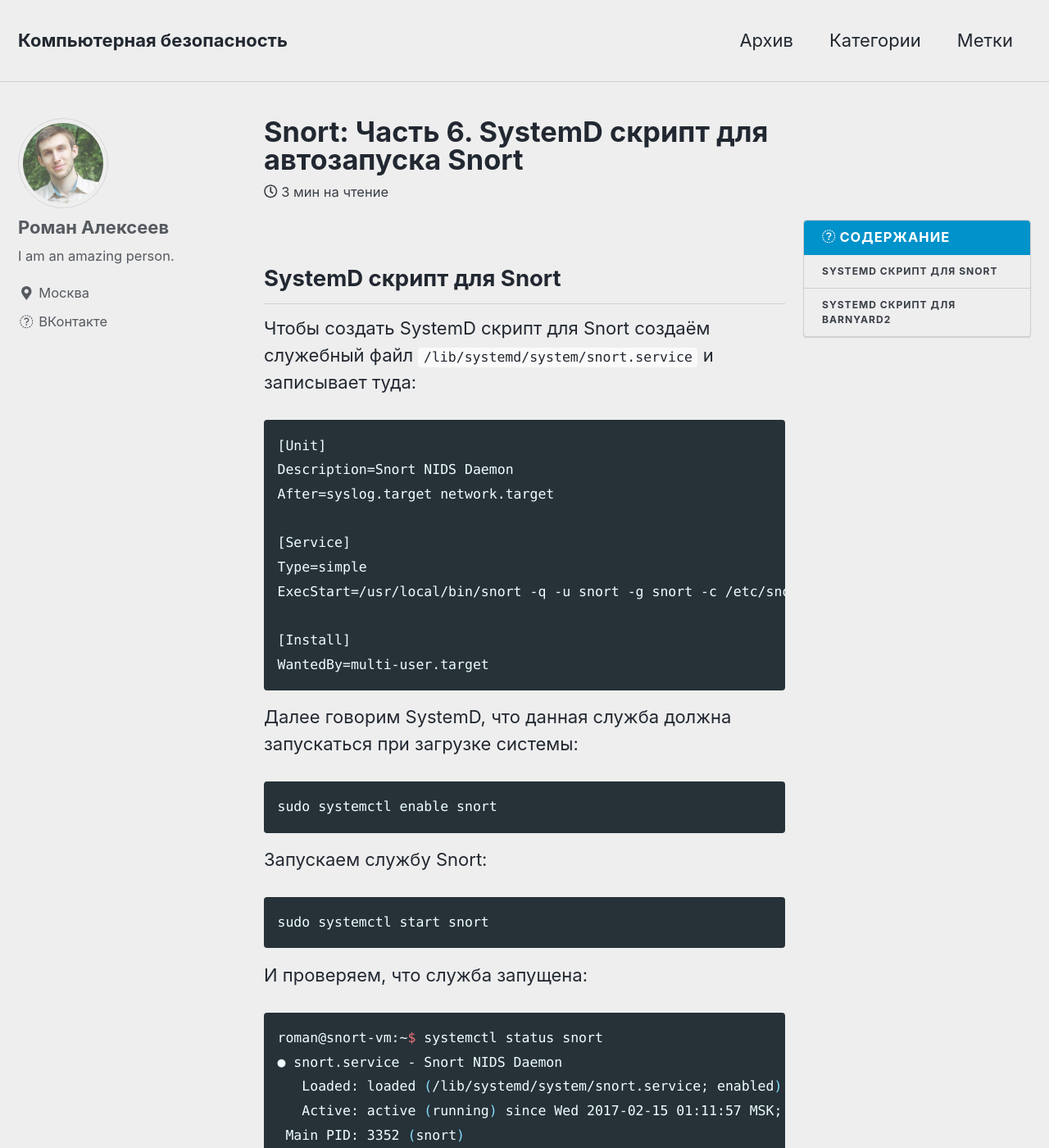
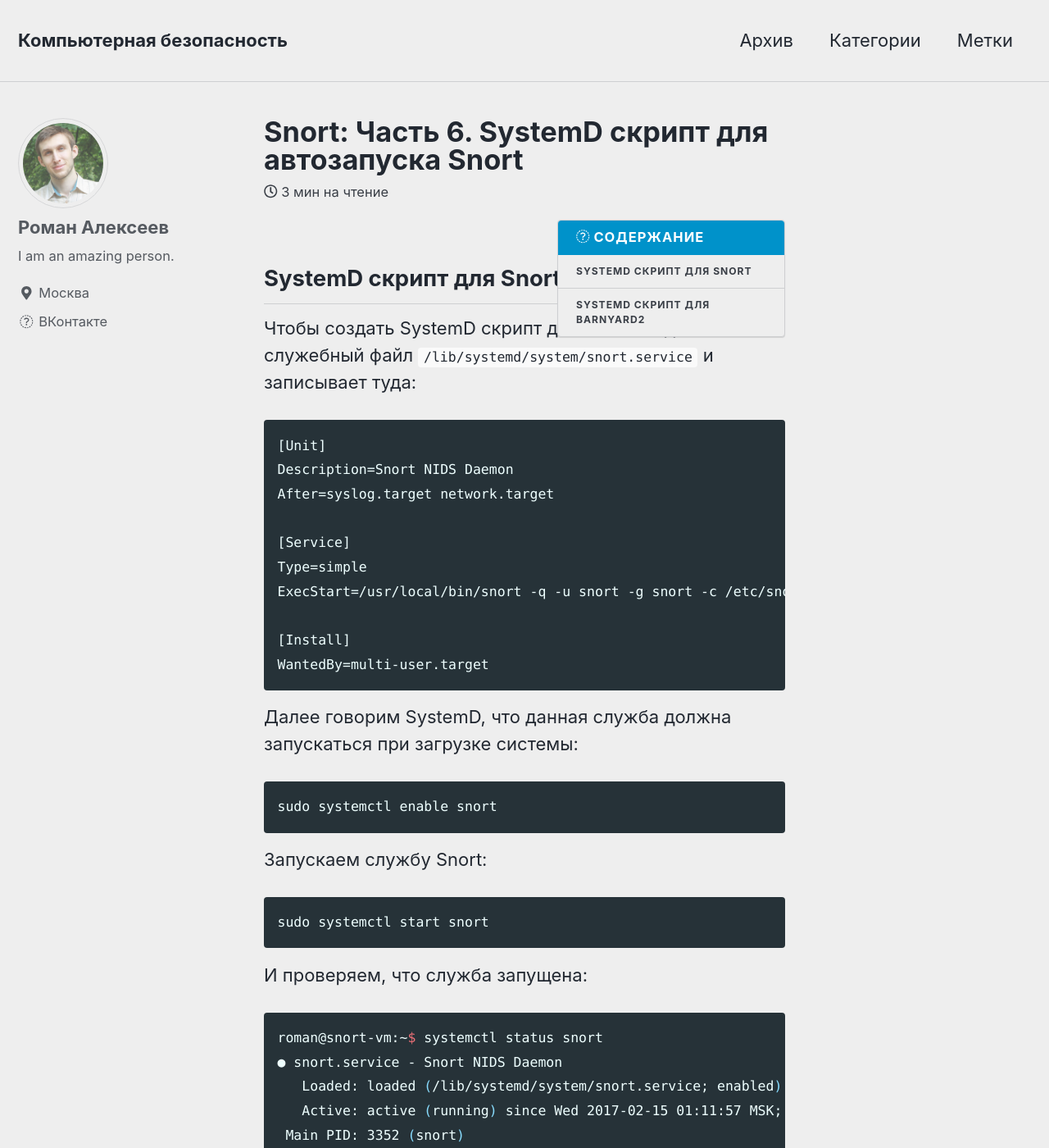
Before and after one commit to Roman2204/Roman2204.github.io, a Jekyll site: the page built from _posts/2017-01-30-Snort-Part-6-Creating-SystemD-Scripts-For-Snort.md, in a window 1280 px wide and 1400 px high. Shown: the whole window at 82% size. Built offline with Jekyll 4.4.1, drawn with Linux system fonts in a browser that asks for light colours; nearby versions of some CDN libraries; comment, search, counter and statistics services are not loaded.

Commit message:
Trying #8 to change TOC

```diff
--- a/_sass/minimal-mistakes/_sidebar.scss
+++ b/_sass/minimal-mistakes/_sidebar.scss
@@ -71,14 +71,16 @@
     top: 0;
     right: 0;
     width: $right-sidebar-width-narrow;
-    margin-right: -1 * $right-sidebar-width-narrow;
+    // margin-right: -1 * $right-sidebar-width-narrow;
+    margin-right: 0;
     padding-left: 1em;
     z-index: 10;
   }
 
   @include breakpoint($x-large) {
     width: $right-sidebar-width;
-    margin-right: -1 * $right-sidebar-width;
+    // margin-right: -1 * $right-sidebar-width;
+    margin-right: 0;
   }
 }
 
```
